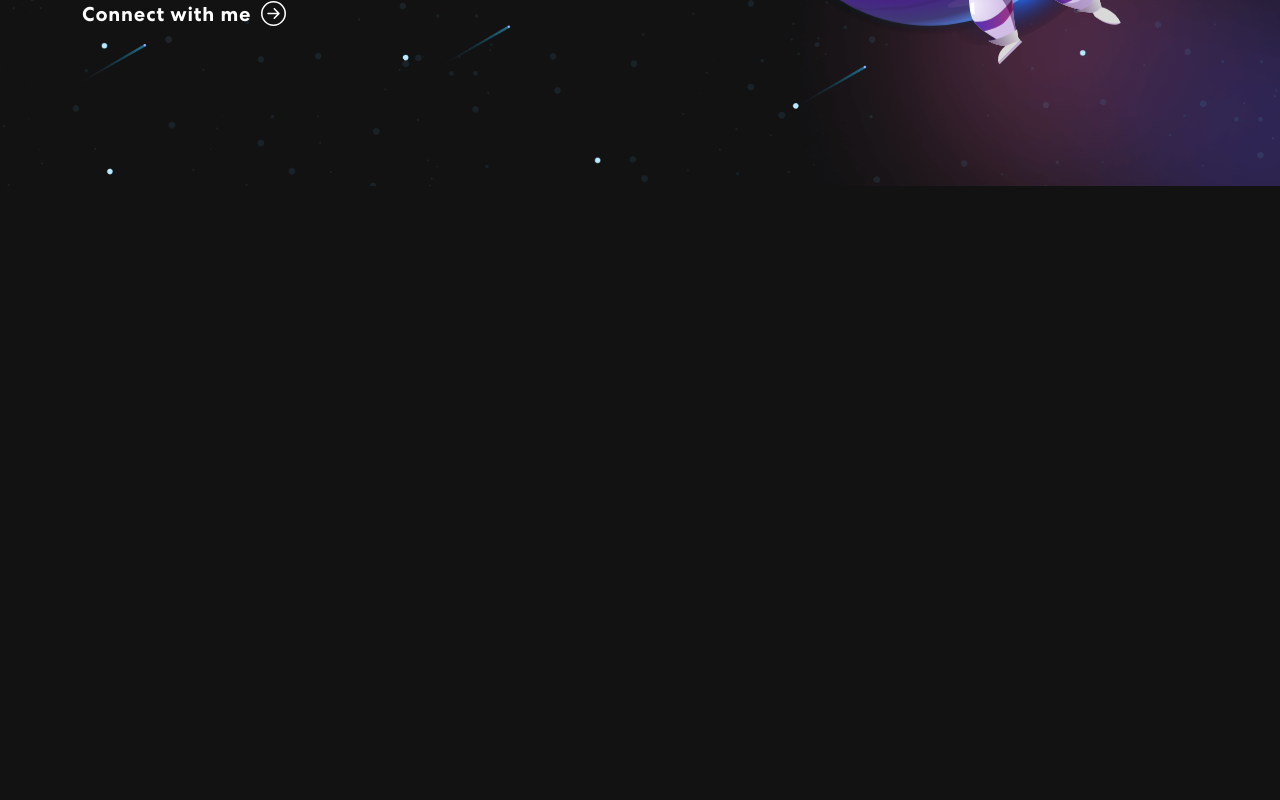
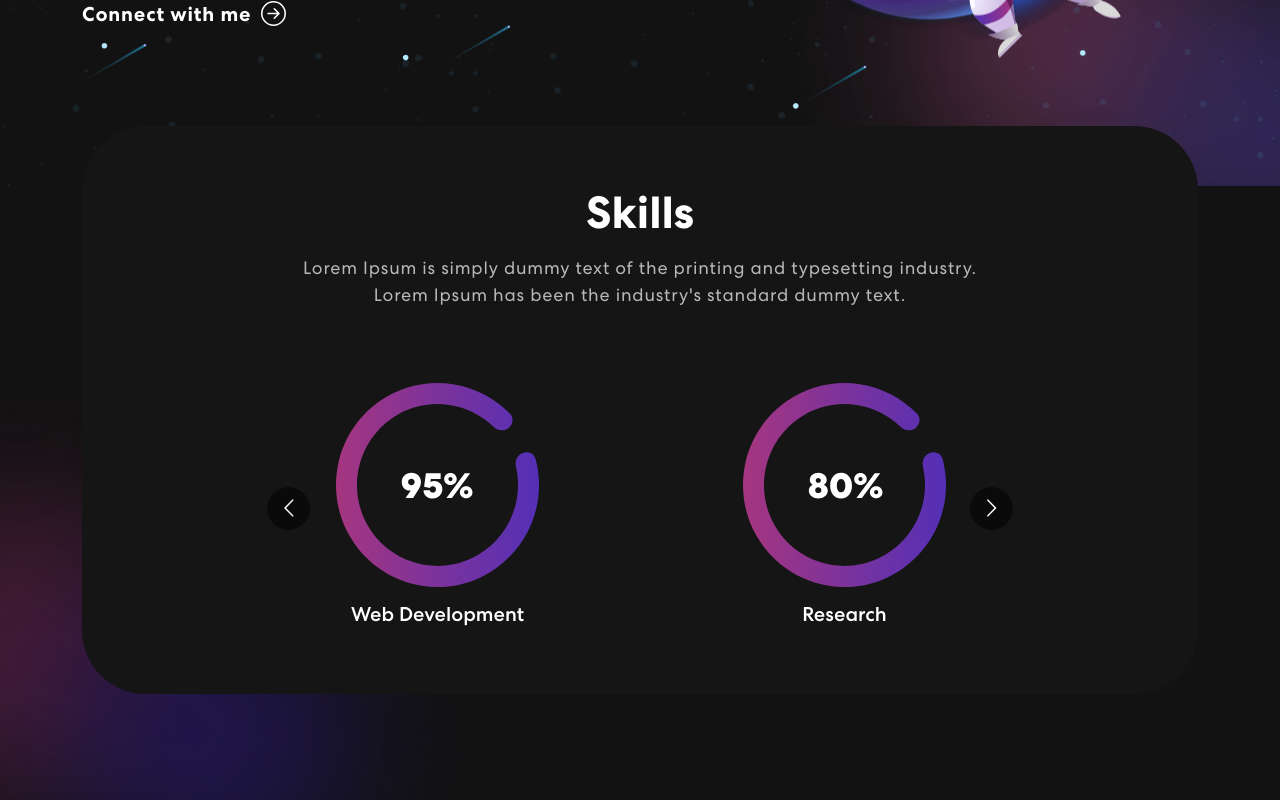
Before and after one commit to Whirlwindraven/my-react-app, a React (Create React App) app: page / in a window 1280 px wide. Shown: the part 580-1380 px from the top of the page. Before the commit the page ends 800 px from the top, so only its background shows below. Built offline with nearby package versions, Linux system fonts and the light colour scheme.

Commit message:
finished the skills.js component

```diff
--- a/package.json
+++ b/package.json
@@ -12,6 +12,7 @@
     "react-bootstrap": "^2.8.0",
     "react-bootstrap-icons": "^1.10.3",
     "react-dom": "^18.2.0",
+    "react-multi-carousel": "^2.8.4",
     "react-on-screen": "^2.1.1",
     "react-scripts": "5.0.1",
     "web-vitals": "^2.1.4"
--- a/src/App.js
+++ b/src/App.js
@@ -1,15 +1,16 @@
 import logo from './logo.svg';
 import './App.css';
-import { NavBar } from './components/NavBar';
-import { Banner } from './components/Banner'
 import 'bootstrap/dist/css/bootstrap.min.css';
-
+import { NavBar } from "./components/NavBar";
+import { Banner } from "./components/Banner";
+import { Skills } from "./components/Skills";
 
 function App() {
   return (
     <div className="App">
-     <NavBar/>
-     <Banner />
+      <NavBar />
+      <Banner />
+      <Skills />
     </div>
   );
 }
--- a/src/components/Banner.js
+++ b/src/components/Banner.js
@@ -12,7 +12,7 @@
    const [text, setText] = useState('');
    const [delta, setDelta] = useState(300 - Math.random() *100);
    const [index, setIndex] = useState(1);
-   const toRotate = ["A Web Developer", " A Business Analyst", " A Data Analyst", " An Entreprenur", "& A Research & Innovation Strategist"];
+   const toRotate = ["A Web Developer", " A Business Analyst", " A Data Analyst", " An Entreprenur", "And a Research & Innovation Strategist"];
    const period = 2000;
 
     useEffect(() =>{
@@ -54,7 +54,7 @@
                 <Row className="align-items-center">
                     <Col xs={12} md={6} xl= {7}>
                         <span className="tagbline">Fady's Portfolio</span>
-                        <h1>{`Hey I'm Fady, `} <span className="txt-rotate" dataPeriod="1000" data-rotate= '["A Web Developer", " A Business Analyst", " A Data Analyst", " An Entreprenur", "& A Research & Innovation Strategist"]'><span className="wrap">{text}</span></span></h1>
+                        <h1>{`Hey I'm Fady, `} <span className="txt-rotate" dataPeriod="1000" data-rotate= '["A Web Developer", " A Business Analyst", " A Data Analyst", " An Entreprenur", "And a Research & Innovation Strategist"]'><span className="wrap">{text}</span></span></h1>
                         <p>If there is a WILL, there is always a WAY</p>
                         <button onClick={() => console.log('hellos') }>Connect with me <ArrowRightCircle size={25} /></button>
                     </Col>
--- /dev/null
+++ b/src/components/Skills.js
@@ -0,0 +1,64 @@
+import meter1 from "../assets/img/meter1.svg";
+import meter2 from "../assets/img/meter2.svg";
+import meter3 from "../assets/img/meter3.svg";
+import Carousel from 'react-multi-carousel';
+import 'react-multi-carousel/lib/styles.css';
+import arrow1 from "../assets/img/arrow1.svg";
+import arrow2 from "../assets/img/arrow2.svg";
+import colorSharp from "../assets/img/color-sharp.png"
+
+export const Skills = () => {
+  const responsive = {
+    superLargeDesktop: {
+      // the naming can be any, depends on you.
+      breakpoint: { max: 4000, min: 3000 },
+      items: 5
+    },
+    desktop: {
+      breakpoint: { max: 3000, min: 1024 },
+      items: 3
+    },
+    tablet: {
+      breakpoint: { max: 1024, min: 464 },
+      items: 2
+    },
+    mobile: {
+      breakpoint: { max: 464, min: 0 },
+      items: 1
+    }
+  };
+
+  return (
+    <section className="skill" id="skills">
+        <div className="container">
+            <div className="row">
+                <div className="col-12">
+                    <div className="skill-bx wow zoomIn">
+                        <h2>Skills</h2>
+                        <p>Lorem Ipsum is simply dummy text of the printing and typesetting industry.<br></br> Lorem Ipsum has been the industry's standard dummy text.</p>
+                        <Carousel responsive={responsive} infinite={true} className="owl-carousel owl-theme skill-slider">
+                            <div className="item">
+                                <img src={meter1} alt="Image" />
+                                <h5>Web Development</h5>
+                            </div>
+                            <div className="item">
+                                <img src={meter2} alt="Image" />
+                                <h5>Research</h5>
+                            </div>
+                            <div className="item">
+                                <img src={meter3} alt="Image" />
+                                <h5>Business & Data Analysis</h5>
+                            </div>
+                            <div className="item">
+                                <img src={meter1} alt="Image" />
+                                <h5>Process Optimization</h5>
+                                </div>
+                        </Carousel>
+                    </div>
+                </div>
+            </div>
+        </div>
+        <img className="background-image-left" src={colorSharp} alt="Image" />
+    </section>
+  )
+}
```
Also changed, not shown: src/assets/img/icons8-github.svg (added), 1 other file (tests, documents, lock files or other folders).
